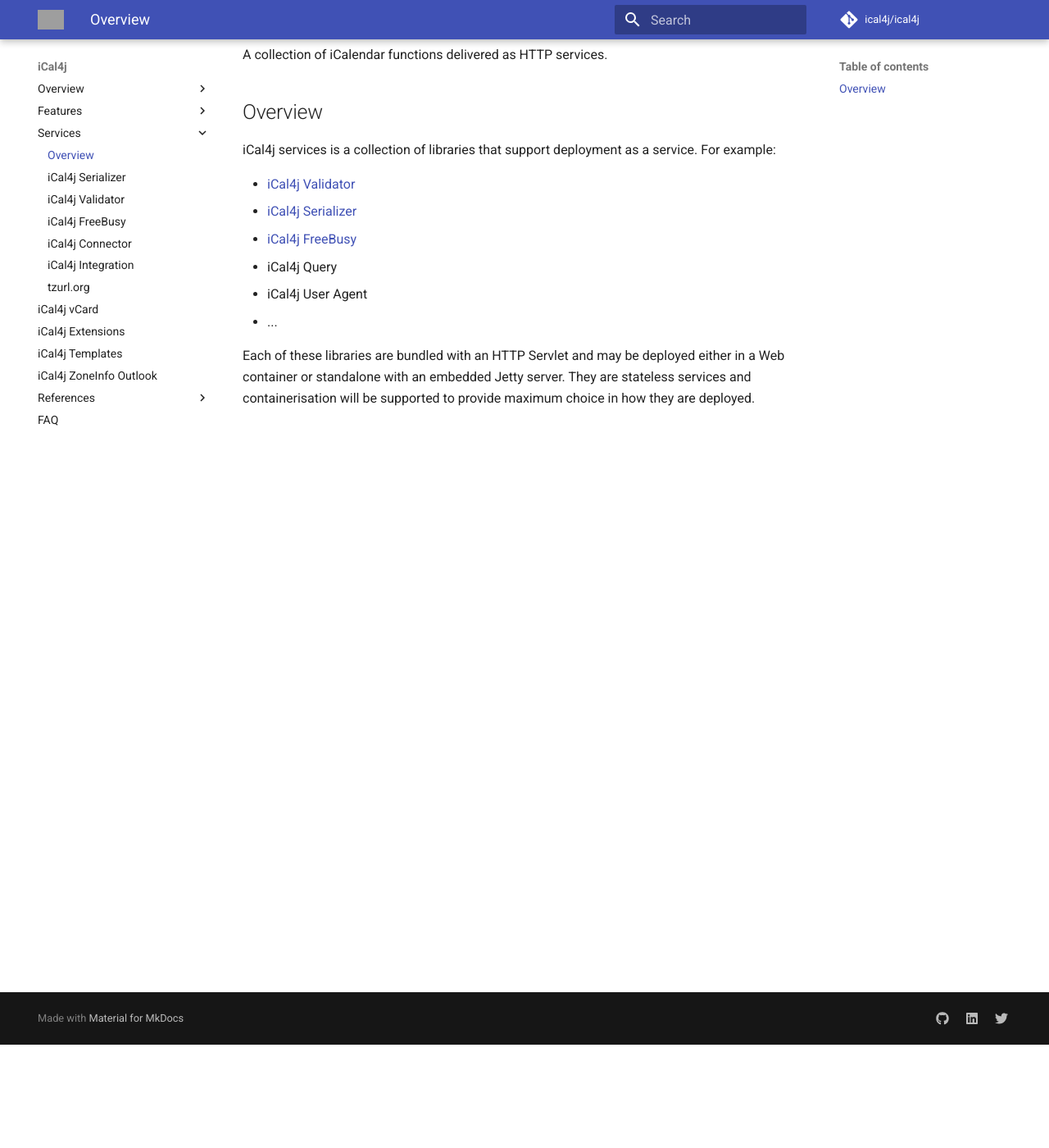
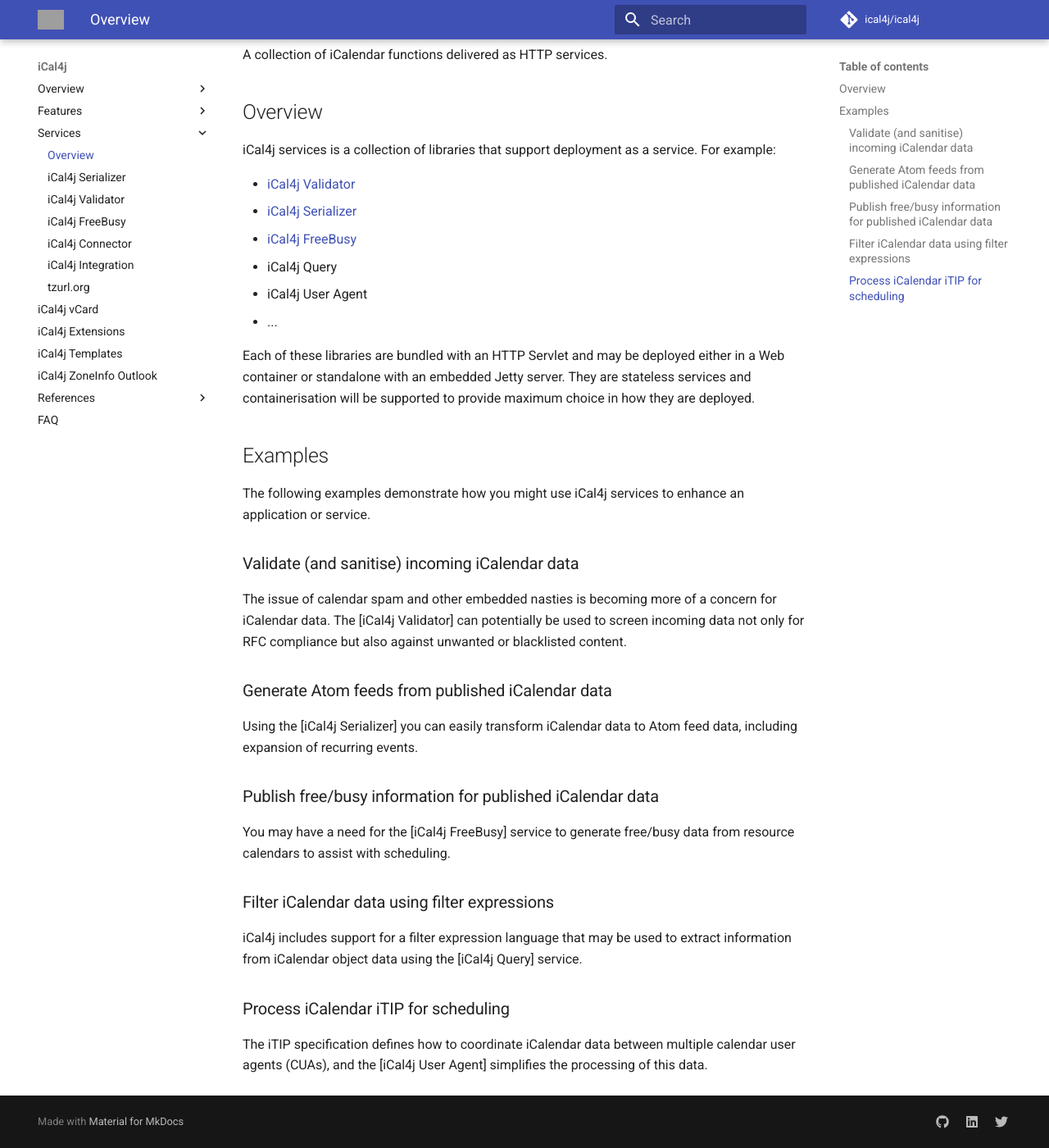
Before and after one commit to ical4j/ical4j-user-guide, an MkDocs documentation site: the page built from docs/services.md, in a window 1280 px wide and 1400 px high, scrolled down 126 px. Shown: the whole window at 82% size. Built offline with MkDocs 1.6.1 and Material for MkDocs 9.7.7, drawn with Linux system fonts in a browser that asks for light colours; comment, search, counter and statistics services are not loaded; grey boxes are pictures that could not be loaded.

Commit message:
Added services placeholder

```diff
--- a/docs/services.md
+++ b/docs/services.md
@@ -16,3 +16,33 @@
 Each of these libraries are bundled with an HTTP Servlet and may be deployed either in a Web container or
 standalone with an embedded Jetty server. They are stateless services and containerisation will be supported
 to provide maximum choice in how they are deployed.
+
+## Examples
+
+The following examples demonstrate how you might use iCal4j services to enhance an application or service.
+
+### Validate (and sanitise) incoming iCalendar data
+
+The issue of calendar spam and other embedded nasties is becoming more of a concern for iCalendar data. The [iCal4j
+Validator] can potentially be used to screen incoming data not only for RFC compliance but also against unwanted
+or blacklisted content.
+
+### Generate Atom feeds from published iCalendar data
+
+Using the [iCal4j Serializer] you can easily transform iCalendar data to Atom feed data, including expansion of
+recurring events.
+
+### Publish free/busy information for published iCalendar data
+
+You may have a need for the [iCal4j FreeBusy] service to generate free/busy data from resource calendars to assist
+with scheduling.
+
+### Filter iCalendar data using filter expressions
+
+iCal4j includes support for a filter expression language that may be used to extract information from iCalendar
+object data using the [iCal4j Query] service.
+
+### Process iCalendar iTIP for scheduling
+
+The iTIP specification defines how to coordinate iCalendar data between multiple calendar user agents (CUAs), and
+the [iCal4j User Agent] simplifies the processing of this data.
```
